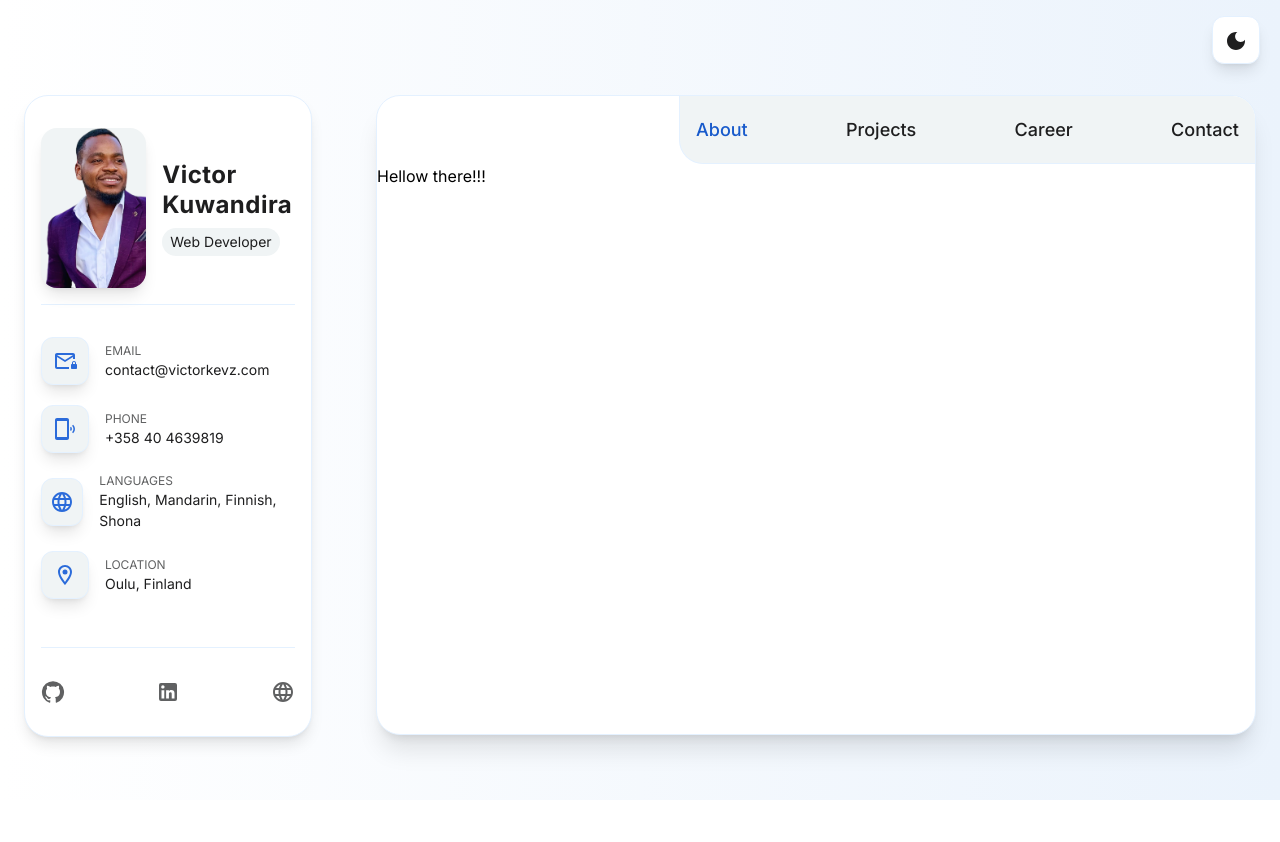
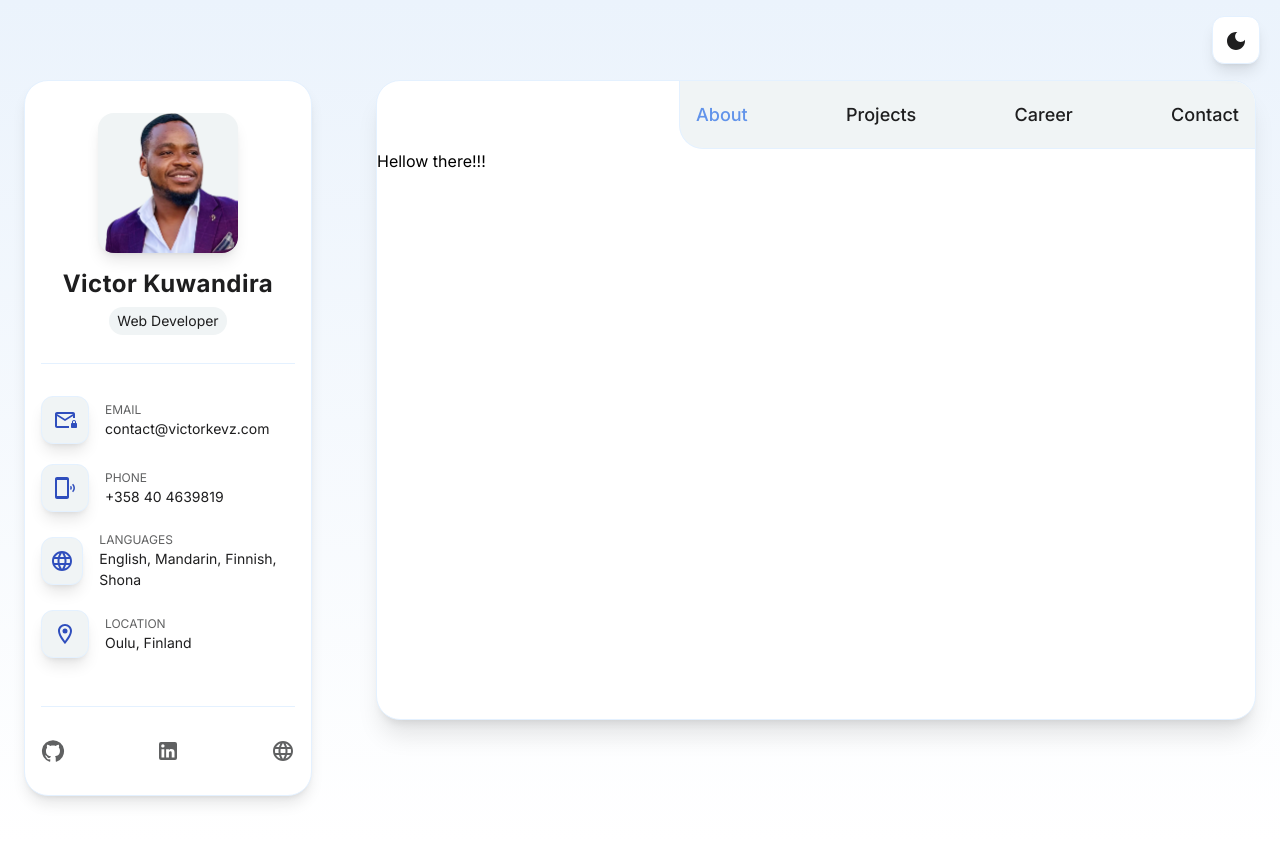
Before and after one commit to VictorKevz/portfolio, a React (Vite) app: page / in a window 1280 px wide. Before the commit the page ends 800 px from the top, so only its background shows below. Built offline with nearby package versions, Linux system fonts and the light colour scheme.

Commit message:
Fix responsive issues, add divider to NavTabs

```diff
--- a/src/App.tsx
+++ b/src/App.tsx
@@ -12,11 +12,11 @@ function App() {
         className="w-full min-h-screen bg-cover bg-no-repeat flex flex-col items-center justify-center gap-4 relative"
         style={{ background: "var(--gradient)" }}
       >
-        <div className="w-full flex flex-col items-center lg:flex-row lg:items-start justify-center gap-16 px-6 mt-24 pb-32 lg:mt-20 lg:pb-12">
+        <div className="w-full flex flex-col items-center xl:flex-row xl:items-start justify-center gap-16 px-6 mt-24 pb-32 xl:mt-20 lg:pb-12">
           <Profile />
           <ContentContainer />
         </div>
-        <nav className="lg:hidden fixed bottom-0 w-full backdrop-blur-sm bg-transparent min-h-18 flex items-center px-4 border-t border-[var(--border)] rounded-t-3xl">
+        <nav className="lg:hidden fixed bottom-0 w-full backdrop-blur-sm bg-transparent min-h-14 flex items-center px-4 border border-[var(--border)] rounded-t-3xl">
           <NavTabs />
         </nav>
         <ThemeButton />
--- a/src/components/NavTabs.tsx
+++ b/src/components/NavTabs.tsx
@@ -3,21 +3,31 @@ import { useState } from "react";
 export const NavTabs = () => {
   const [activeTab, setActiveTab] = useState<string>("about");
   return (
-    <ul className="w-full flex items-center gap-3 justify-between">
-      {navTabsData.map((tab) => {
+    <ul className="w-full flex items-center justify-between h-14">
+      {navTabsData.map((tab, index) => {
         const isActive = activeTab === tab.id;
+        const isLast = index === navTabsData.length - 1;
+
         return (
           <li
             key={tab.id}
-            className={`font-medium text-xs sm:text-lg ${
+            className={`flex items-center h-14 w-fit gap-10 justify-between font-medium text-xs sm:text-lg ${
               isActive
                 ? "text-[var(--secondary-color)]"
                 : "text-[var(--neutral-900)]"
             }`}
           >
-            <button type="button" onClick={() => setActiveTab(tab.id)}>
+            <button
+              type="button"
+              className={`${!isLast && "sm:mr-15"}`}
+              onClick={() => setActiveTab(tab.id)}
+            >
               {tab.text}
             </button>
+
+            {!isLast && (
+              <span className="lg:hidden h-full w-px bg-[var(--border)]" />
+            )}
           </li>
         );
       })}
--- a/src/components/Profile.tsx
+++ b/src/components/Profile.tsx
@@ -10,14 +10,14 @@ import profilePic from "../assets/images/profile.png";
 
 const Profile = () => {
   return (
-    <aside className="lg:max-w-72 w-full lg:min-h-[40rem] bg-[var(--neutral-0)] flex flex-col items-start gap-4 px-4 pt-8 border border-[var(--border)] rounded-3xl shadow-lg">
-      <header className="w-full flex items-center gap-4">
+    <aside className="xl:max-w-72 w-full xl:min-h-[40rem] bg-[var(--neutral-0)] flex flex-col items-start gap-4 px-4 pt-8 border border-[var(--border)] rounded-3xl shadow-lg transition-all duration-300 ease-in-out">
+      <header className="w-full flex items-center gap-4 xl:flex-col">
         <div
-          className="min-h-20 w-20 sm:w-40 z-1 sm:min-h-40 bg-cover px-1.5 rounded-2xl bg-[var(--neutral-300)] flex items-center justify-center shadow-lg"
+          className="min-h-20 w-20 sm:w-40 sm:min-h-40 lg:w-35 xl:min-h-35 bg-cover px-1.5 rounded-2xl bg-[var(--neutral-300)] flex items-center justify-center shadow-lg"
           style={{ backgroundImage: `url(${profilePic})` }}
         ></div>
-        <div className="flex flex-col items-start gap-2">
-          <h1 className="text-sm sm:text-2xl text-[var(--neutral-900)] font-bold">
+        <div className="flex flex-col items-start gap-2 xl:items-center">
+          <h1 className="text-lg sm:text-4xl xl:text-2xl text-[var(--neutral-900)] font-bold">
             Victor Kuwandira
           </h1>
           <span className="bg-[var(--neutral-300)] text-sm h-7 flex items-center justify-center text-[var(--neutral-900)] px-2 rounded-full">
@@ -25,7 +25,7 @@ const Profile = () => {
           </span>
         </div>
       </header>
-      <ul className="w-full grid grid-cols-1 sm:grid-cols-2 lg:grid-cols-1 gap-5 py-8 border-t border-[var(--border)]">
+      <ul className="w-full grid grid-cols-1 sm:grid-cols-2 xl:grid-cols-1 gap-5 py-8 mt-3 border-t border-[var(--border)]">
         {contactData.map((item) => (
           <li key={item.id} className="flex items-center gap-4 w-full">
             <span className="flex items-center justify-center h-12 w-12 bg-[var(--neutral-300)] border border-[var(--border)] rounded-xl text-[var(--primary-color)] shadow-lg">
--- a/src/components/content/ContentContainer.tsx
+++ b/src/components/content/ContentContainer.tsx
@@ -2,7 +2,7 @@ import { NavTabs } from "../NavTabs";
 
 export const ContentContainer = () => {
   return (
-    <section className="lg:max-w-4xl w-full bg-[var(--neutral-0)] border border-[var(--border)] rounded-3xl shadow-xl min-h-30 lg:min-h-[40rem]">
+    <section className="xl:max-w-4xl w-full bg-[var(--neutral-0)] border border-[var(--border)] rounded-3xl shadow-xl min-h-30 lg:min-h-[40rem]">
       <header className="hidden lg:flex w-full justify-end">
         <nav className="max-w-xl w-full min-h-17 flex items-center bg-[var(--neutral-300)] rounded-bl-3xl rounded-tr-[1.43rem] px-4 border-b border-l border-[var(--border)]">
           <NavTabs />
--- a/src/index.css
+++ b/src/index.css
@@ -13,11 +13,11 @@
 
   /* To be decided */
   /* --primary-color: #f7b82f; */
-  --primary-color: #2b6bda;
+  --primary-color: #2f4ebd;
   /*  --primary-color: #940ae9; */
-  --secondary-color: #185acb;
+  --secondary-color: #6193ea;
 
-  --gradient: linear-gradient(to right, #fff, #ebf3fc);
+  --gradient: linear-gradient(to top, #fff, #ebf3fc);
 }
 
 .dark {
@@ -27,6 +27,7 @@
   --neutral-400: #8c8e90;
 
   --neutral-900: #fcf8f8;
+  --primary-color: #2b6bda;
 
   --border: #343434;
   /* --primary-color: #fdcd67; */
```
